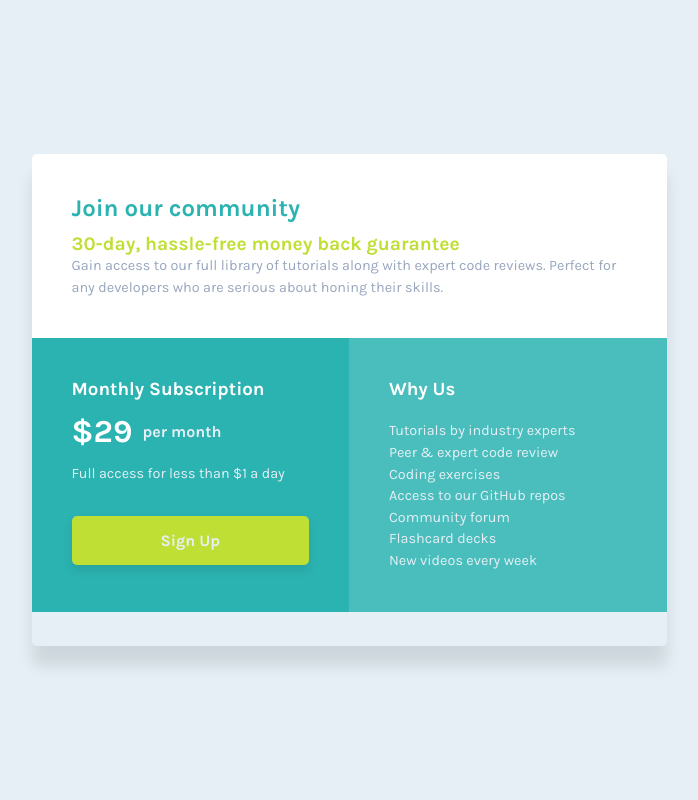
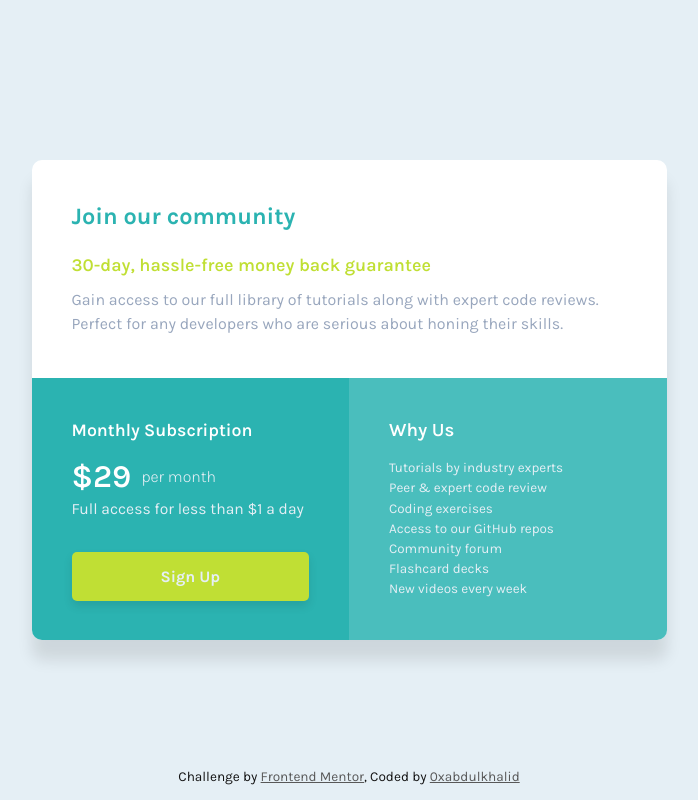
Before and after one commit to 0xabdulkhaliq/single-price-grid-component, a plain HTML site: page index.html in a window 1280 px wide. Shown: the whole page, without its empty margins (291-989 px from the left). Drawn offline with Linux system fonts and the light colour scheme.

Commit message:
feat: improve ui

```diff
--- a/assets/styles.css
+++ /dev/null
@@ -1,185 +0,0 @@
-/*
-  VARIABLES DECLARATION ON ROOT
-*/
-:root {
-    --cyan: #2BB3B1;
-    --bright-yellow: hsl(71, 73%, 54%);
-    --light-grey: hsl(204, 43%, 93%);
-    --grayish-blue: hsl(218, 22%, 67%);
-}
-
-/*
-    IMPORTING FONTS FROM RELATIVE SOURCE
-*/
-@font-face {
-    font-family: "Karla Regular";
-    src: url('./Karla-Regular.ttf');
-}
-@font-face {
-    font-family: "Karla Bold";
-    src: url('./Karla-Bold.ttf');
-}
-
-/*
-    MANUAL CSS RESET
-*/
-* {
-    padding: 0;
-    margin: 0;
-    box-sizing: border-box;
-}
-
-html {   /* Ensures the device's maximum height */
-    height: 100%;
-}
-
-/*
-    BODY SECTION
-*/
-body {
-    font-family: 'Karla Regular', system-ui, -apple-system, BlinkMacSystemFont, 'Segoe UI', Roboto, Oxygen, Ubuntu, Cantarell, 'Open Sans', 'Helvetica Neue', sans-serif;
-    min-height: 100vh;
-    width: 100%;
-    display: grid;
-    place-items: center;
-    background: var(--light-grey);
-    padding: 1.5em 0;
-}
-
-/*
-    MAIN SECTION (CONTAINER ITSELF)
-*/
-main {
-    display: grid;
-    grid-template-rows: 17em 16em 16em;
-    width: 90%;
-    border-radius: 5px;
-    overflow: hidden;
-    box-shadow: 0 20px 15px rgba(0,0,0,.1);
-}
-
-.main__heading--sr-only {
-    position: absolute;
-    width: 1px;
-    height: 1px;
-    padding: 0;
-    margin: -1px;
-    overflow: hidden;
-    clip: rect(0, 0, 0, 0);
-    white-space: nowrap;
-    border-width: 0;
-}
-
-section {
-    display: grid;
-    align-content: space-around;
-    padding: 25px;
-}
-
-.main__first-section {
-    background: #fff;
-    color: var(--grayish-blue);
-}
-
-[class*='heading'] {
-    color: #ffffff;
-    font-family: 'Karla Bold';
-    margin-bottom: 5px;
-}
-
-.main__first-heading{
-    color: var(--cyan);
-    margin-bottom: 10px;
-    font-weight: normal;
-}
-
-.main__highlighted {
-    color: var(--bright-yellow);
-    font-size: 1.2rem;
-    font-family: 'Karla Bold';
-}
-
-.main__second-section {
-    background: var(--cyan);
-    color: var(--light-grey);
-}
-
-.main__second-heading {
-    line-height: .5em;
-}
-
-.main__subscription-price {
-    font-size: 2em;
-    display: flex;
-    align-items: center;
-    gap: 10px;
-    color: #ffffff;
-    font-family: 'Karla Bold';
-}
-
-.main__subscription-duration {
-    font-size: .5em;
-    font-weight: 200;
-    color: var(--light-grey);
-}
-
-.main__sign-up-button {
-    width: 100%;
-    background: var(--bright-yellow);
-    padding: 15px;
-    border-radius: 5px;
-    text-align: center;
-    box-shadow: 0 5px 10px rgba(0,0,0,.1);
-    font-weight: 700;
-    margin-top: 1.1em;
-    transition: .3s ease;
-    font-family: 'Karla Bold';
-}
-
-.main__sign-up-button:active {
-    transform: scale(.99) translateY(5px);
-    filter: brightness(.95);
-    box-shadow: unset;
-}
-
-.main__third-section {
-    background: #4ABEBD;
-    color: var(--light-grey);
-}
-
-.main__third-heading {
-    margin-bottom: 20px;
-}
-
-.main__description {
-    font-size: .9rem;
-    line-height: 1.5em;
-}
-
-
-/*
-    MEDIA QUERIES (FOR RESPONSIVE DESIGN)
-*/
-@media (min-width: 37.5em) {   /* For Tablets */
-
-    main {
-        grid-template: .8fr 1fr / 1fr 1fr;
-    }
-
-
-    [class*='section'] {
-        padding: 2.5em;
-    }
-
-    .main__first-section {
-        grid-column: 1/-1;
-    }
-
-}
-
-@media (min-width: 56.25em){    /* For Desktops */
-
-    main {
-        width: 39.6875rem;
-    }
-}
--- a/index.html
+++ b/index.html
@@ -1,13 +1,24 @@
 <!DOCTYPE html>
 <html lang="en">
 <head>
-  <meta charset="UTF-8">
-  <meta name="viewport" content="width=device-width, initial-scale=1.0"> <!-- displays site properly based on user's device -->
-  <link rel="icon" type="image/png" sizes="32x32" href="./images/favicon-32x32.png">
-  <link rel="stylesheet" href="./assets/styles.css">
+  <meta charset="UTF-8" />
+  <meta name="viewport" content="width=device-width, initial-scale=1.0" /> <!-- displays site properly based on user's device -->
+  <meta name="description" content="Single Price Grid Component Solution by 0xabdulkhalid for FrontendMentor.io"/>
+  <meta name="keywords" content="Frontend Mentor, Single Price Grid Component Challenge, 0xabdulkhalid"/>
+  <meta property="og:title" content="Single Price Grid Component - Frontend Mentor" />
+  <meta property="og:description" content="Single Price Grid Component Solution by 0xabdulkhalid for FrontendMentor.io"/>
+  <meta name="theme-color" content="#2BB3B1" />
+  <meta name="msapplication-navbutton-color" content="#2BB3B1" />
+  <meta name="apple-mobile-web-app-capable" content="yes" />
+  <meta name="apple-mobile-web-app-status-bar-style" content="#2BB3B1" />
+  <link rel="apple-touch-icon" sizes="180x180" href="./images/apple-touch-icon.png" />
+  <link rel="icon" type="image/png" sizes="32x32" href="./images/favicon-32x32.png" />
+  <link rel="icon" type="image/png" sizes="16x16" href="./images/favicon-16x16.png" />
+  <link rel="manifest" href="./images/site.webmanifest" />
+  <link rel="stylesheet" href="./styles.css" />
   <title>Single Price Grid Component | Frontend Mentor</title>
 </head>
-<body>
+<body class="fade-in">
   <main>
     <h1 class="main__heading--sr-only">Single Price Grid Component</h1>
     <section class="main__first-section">
@@ -38,5 +49,11 @@
       <p class="main__description">New videos every week</p>
     </section>
   </main>
+
+  <footer class="attribution">
+    Challenge by
+    <a class="attribution__link" href="https://www.frontendmentor.io/challenges/social-proof-section-6e0qTv_bA" target="_blank">Frontend Mentor</a>, Coded by
+    <a class="attribution__link" href="https://github.com/0xabdulkhalid" target="_blank" rel="noopener noreferrer">0xabdulkhalid</a>
+  </footer>
 </body>
 </html>
--- /dev/null
+++ b/styles.css
@@ -0,0 +1,297 @@
+/*
+  VARIABLES DECLARATION ON ROOT
+*/
+:root {
+    --cyan: #2BB3B1;
+    --bright-yellow: hsl(71, 73%, 54%);
+    --light-grey: hsl(204, 43%, 93%);
+    --grayish-blue: hsl(218, 22%, 67%);
+}
+
+/*
+    IMPORTING FONTS FROM RELATIVE SOURCE
+*/
+@font-face {
+    font-family: 'Karla';
+    src: url(./assets/Karla.ttf) format("truetype-variations");
+    font-weight: 1 999;
+    font-display: swap;
+}
+
+
+/*
+    MANUAL CSS RESET
+*/
+*,
+*::before,
+*::after {
+  margin: 0;
+  padding: 0;
+  box-sizing: border-box;
+  -webkit-box-sizing: border-box;
+}
+
+html {   /* Ensures the device's maximum height */
+    height: 100%;
+}
+
+/*
+    BODY SECTION
+*/
+body {
+    font-family: 'Karla', sans-serif;
+    min-height: 100vh;
+    display: flex;
+    justify-content: center;
+    align-items: center;
+    background: var(--light-grey);
+    padding: 50px 0 70px 0px;
+}
+
+/*
+    MAIN SECTION (CONTAINER ITSELF)
+*/
+main {
+    display: grid;
+    grid-template-rows: 17em 16em 16em;
+    width: 90%;
+    border-radius: 10px;
+    overflow: hidden;
+    box-shadow: 0 20px 15px rgba(0,0,0,.1);
+}
+
+.main__heading--sr-only {
+    position: absolute;
+    width: 1px;
+    height: 1px;
+    padding: 0;
+    margin: -1px;
+    overflow: hidden;
+    clip: rect(0, 0, 0, 0);
+    white-space: nowrap;
+    border-width: 0;
+}
+
+section {
+    display: grid;
+    align-content: space-around;
+    padding: 25px;
+}
+
+.main__first-section {
+    background: #fff;
+    color: var(--grayish-blue);
+}
+
+[class*='heading'] {
+    color: #ffffff;
+    margin-bottom: 5px;
+    font-weight: 600;
+}
+
+.main__first-heading{
+    color: var(--cyan);
+    margin-bottom: 10px;
+    font-size: 1.47rem;
+    font-weight: 700;
+}
+
+.main__highlighted {
+    color: var(--bright-yellow);
+    font-size: 1.2rem;
+    font-weight: 600;
+}
+
+.main__second-section {
+    background: var(--cyan);
+    color: var(--light-grey);
+}
+
+.main__second-heading {
+    line-height: .5em;
+}
+
+.main__subscription-price {
+    font-size: 2em;
+    display: flex;
+    align-items: center;
+    gap: 10px;
+    color: #ffffff;
+    font-weight: 600;
+}
+
+.main__subscription-duration {
+    font-size: .5em;
+    font-weight: 300;
+    color: var(--light-grey);
+}
+
+.main__sign-up-button {
+    width: 100%;
+    background: var(--bright-yellow);
+    padding: 15px;
+    border-radius: 5px;
+    text-align: center;
+    box-shadow: 0 5px 10px rgba(0,0,0,.1);
+    font-weight: 700;
+    margin-top: 1.1em;
+    transition: .3s ease;
+}
+
+.main__sign-up-button:active {
+    transform: scale(.99) translateY(5px);
+    filter: brightness(.95);
+    box-shadow: unset;
+}
+
+.main__third-section {
+    background: #4ABEBD;
+    color: var(--light-grey);
+}
+
+.main__third-heading {
+    margin-bottom: 20px;
+}
+
+.main__description {
+    font-size: .9rem;
+    line-height: 1.5em;
+}
+
+
+
+/*
+    FOOTER SECTION
+*/
+.attribution {
+    position: fixed;
+    bottom: 0;
+    width: 100%;
+    font-size: 0.85rem;
+    text-align: center;
+    margin: 2rem 0 1rem 0;
+    color: #131313;
+}
+.attribution__link {
+    color: #5d5d5d;
+    transition: .5s ease;
+    filter: brightness(.95);
+}
+.attribution__link:hover, .attribution__link:active {
+    color: #6d6d6d;
+    filter: brightness(1.5);
+}
+
+/*
+    ANIMATION
+*/
+
+.fade-in {
+    -webkit-animation: fade-in 1.4s cubic-bezier(0.39, 0.575, 0.565, 1) both;
+    animation: fade-in 1.4s cubic-bezier(0.39, 0.575, 0.565, 1) both;
+}
+
+
+@-webkit-keyframes fade-in {
+    0% {
+        opacity: 0;
+    }
+    100% {
+        opacity: 1;
+    }
+}
+
+@keyframes fade-in {
+    0% {
+        opacity: 0;
+    }
+    100% {
+        opacity: 1;
+    }
+}
+
+/*
+    MEDIA QUERIES (FOR RESPONSIVE DESIGN)
+*/
+@media (min-width: 37.5em) {   /* For Tablets */
+
+    body {
+        padding: 0;
+    }
+
+    main {
+        grid-template-columns: 1fr 1fr;
+        grid-template-rows: 13.65em 1fr;
+        height: 30em;
+    }
+
+
+    .main__second-section,
+    .main__third-section{
+        padding: 2.07em 2.5em;
+    }
+
+    .main__third-section {
+        align-content: unset;
+    }
+
+    .main__first-section {
+        grid-column: 1/-1;
+        padding: 40px;
+        padding-top: 30px;
+        display: flex;
+        flex-direction: column;
+    }
+
+    .main__highlighted {
+        font-size: 1.125rem;
+        margin: 14px 0 3px 0;
+    }
+
+    .main__first-section > h2, p {
+        margin-top: 12px;
+    }
+
+    .main__first-section > .main__description {
+        font-size: 1rem;
+        margin: 0;
+        margin-top: 9px;
+    }
+
+    .main__second-section > .main__description {
+        font-size: .98rem;
+        margin-top: -9px;
+    }
+
+    .main__description {
+        font-size: .75rem;
+    }
+
+    .main__second-heading {
+        line-height: 1.9em;
+        font-size: 1.11rem;
+        margin-top: -4px;
+    }
+
+    .main__subscription-price {
+        margin-top: -7px;
+    }
+
+    .main__third-heading {
+        margin: 7px 0 10px 0;
+    }
+
+    .main__third-section > .main__description {
+        margin: -8px;
+        font-size: .84rem;
+        padding-left: 8px;
+    }
+
+}
+
+@media (min-width: 56.25em){    /* For Desktops */
+
+    main {
+        width: 39.6875rem;
+    }
+}
```
Also changed, not shown: assets/Karla-Bold.ttf (deleted), assets/Karla-Regular.ttf (deleted), assets/Karla-SemiBold.ttf (deleted), assets/Karla.ttf (added), images/android-chrome-192x192.png (added), images/android-chrome-512x512.png (added), images/apple-touch-icon.png (added), images/favicon-16x16.png (added), images/favicon-32x32.png, images/favicon.ico (added), images/site.webmanifest (added), 1 other file.
